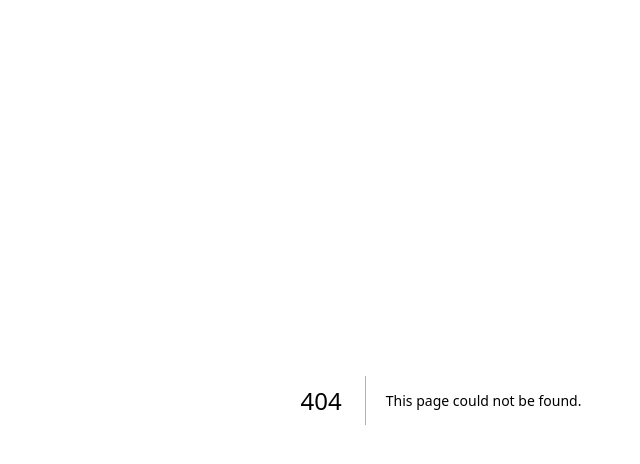
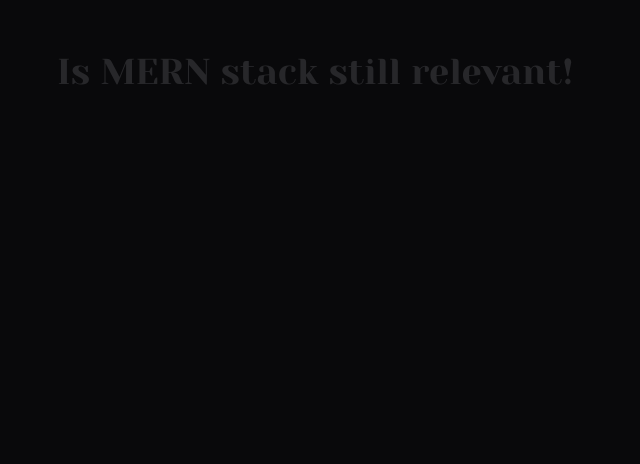
Before and after one commit to StepAsideLiL/stepasidelil, a Next.js app: page /blogs in a window 1280 px wide. Before the commit this address had no page. Shown: the top 464 px of the page, without its empty margins (199-839 px from the left). Built offline with nearby package versions, Linux system fonts and the light colour scheme.

Commit message:
create: blog page

```diff
--- /dev/null
+++ b/app/(blog)/blogs/page.tsx
@@ -0,0 +1,29 @@
+import { yesevaOne } from "@/lib/fonts";
+import { cn } from "@/lib/utils";
+import Link from "next/link";
+
+const blogs = [
+  {
+    title: "Is MERN stack still relevant!",
+    href: "/blogs/is-mern-stack-still-relevant",
+  },
+];
+
+export default function Page() {
+  return (
+    <>
+      {blogs.map((blog) => (
+        <Link
+          key={blog.href}
+          href={blog.href}
+          className={cn(
+            "block py-3 text-4xl text-muted transition-colors hover:text-foreground",
+            yesevaOne.className,
+          )}
+        >
+          {blog.title}
+        </Link>
+      ))}
+    </>
+  );
+}
--- /dev/null
+++ b/app/(blog)/layout.tsx
@@ -0,0 +1,7 @@
+export default function Layout({ children }: { children: React.ReactNode }) {
+  return (
+    <>
+      <main className="mx-auto max-w-3xl py-10">{children}</main>
+    </>
+  );
+}
```
